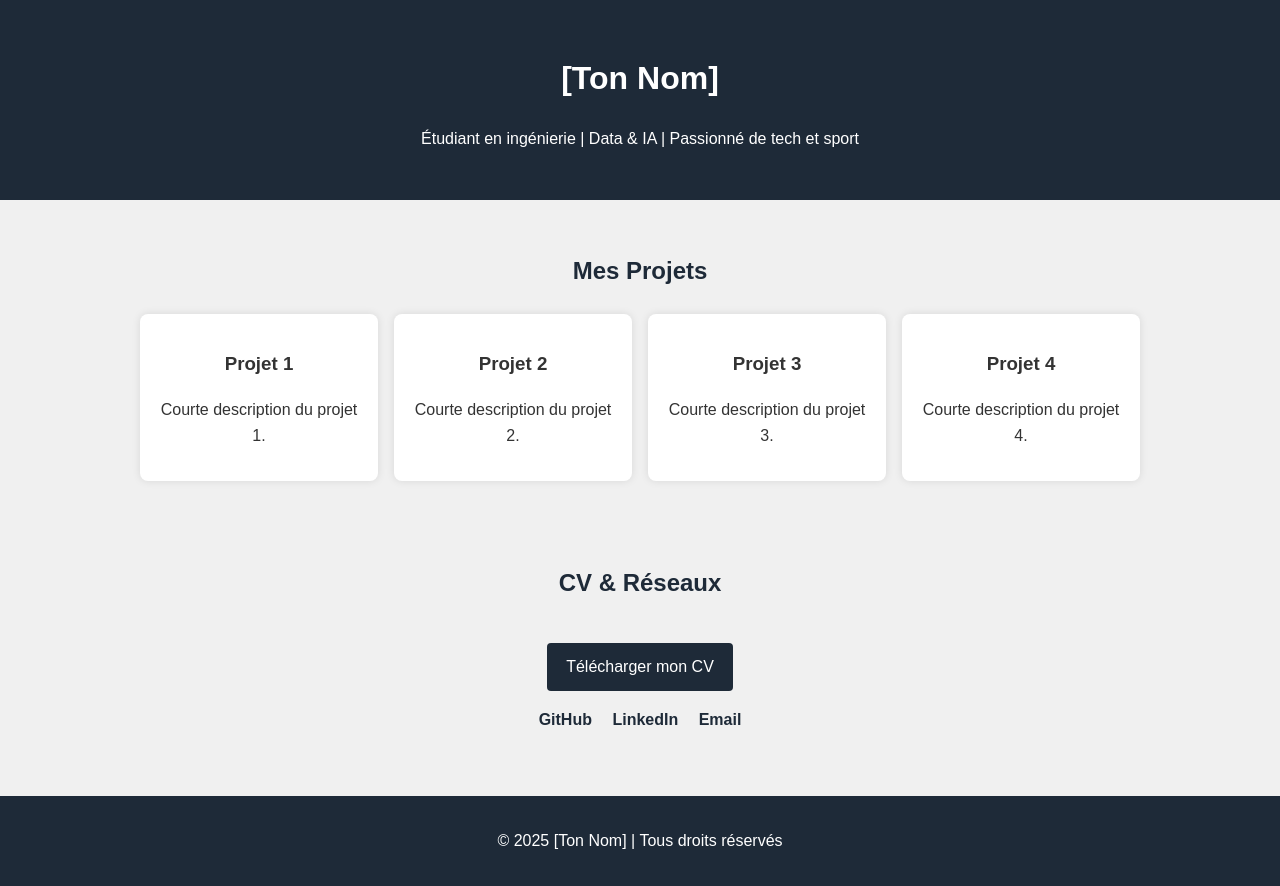
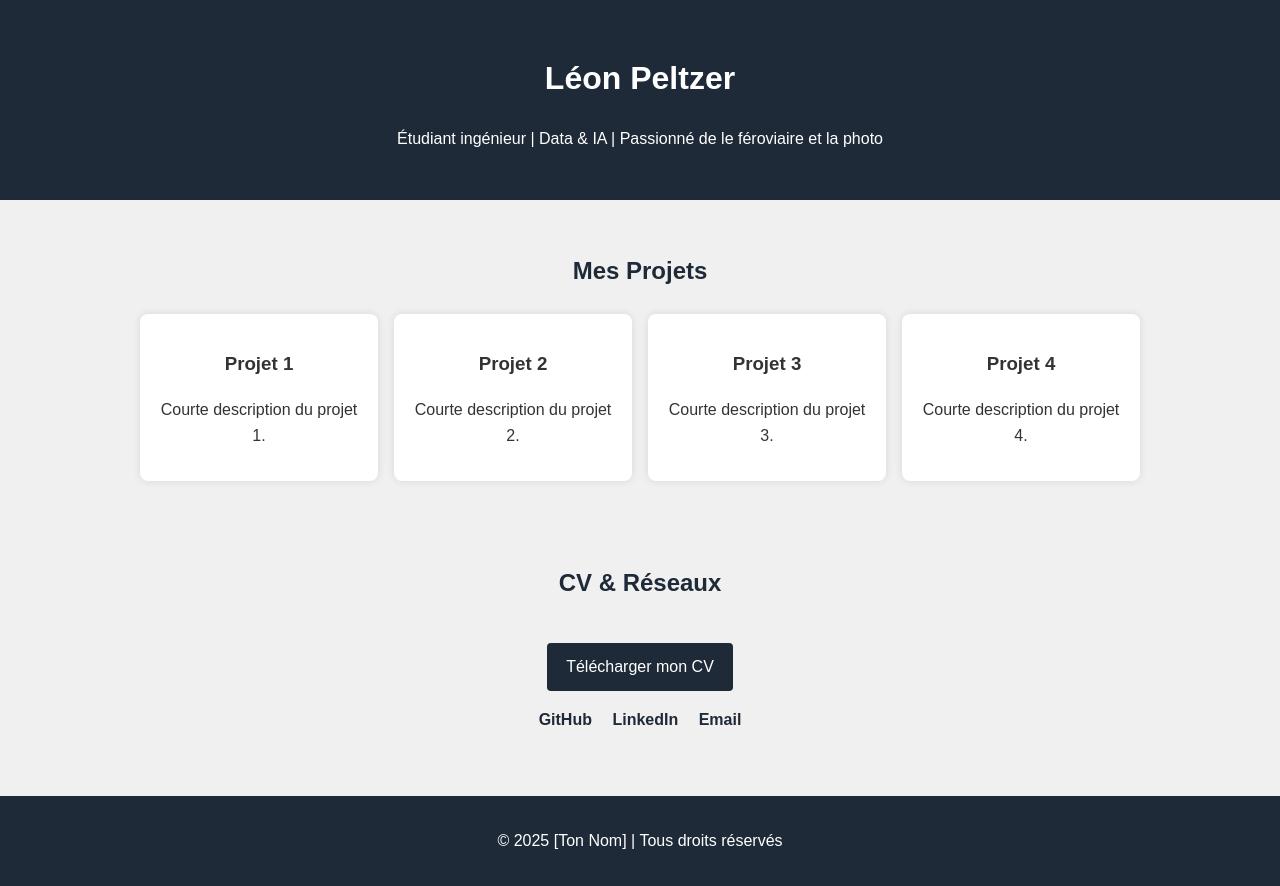
Before and after one commit to leonnidaas/Leon-Peltzer, a plain HTML site: page index.html in a window 1280 px wide. Drawn offline with Linux system fonts and the light colour scheme.

Commit message:
Update index.html

```diff
--- a/index.html
+++ b/index.html
@@ -9,8 +9,8 @@
 <body>
 
     <header>
-        <h1>[Ton Nom]</h1>
-        <p>Étudiant en ingénierie | Data & IA | Passionné de tech et sport</p>
+        <h1>Léon Peltzer</h1>
+        <p>Étudiant ingénieur | Data & IA | Passionné de le féroviaire et la photo</p>
     </header>
 
     <section class="projets">
```
